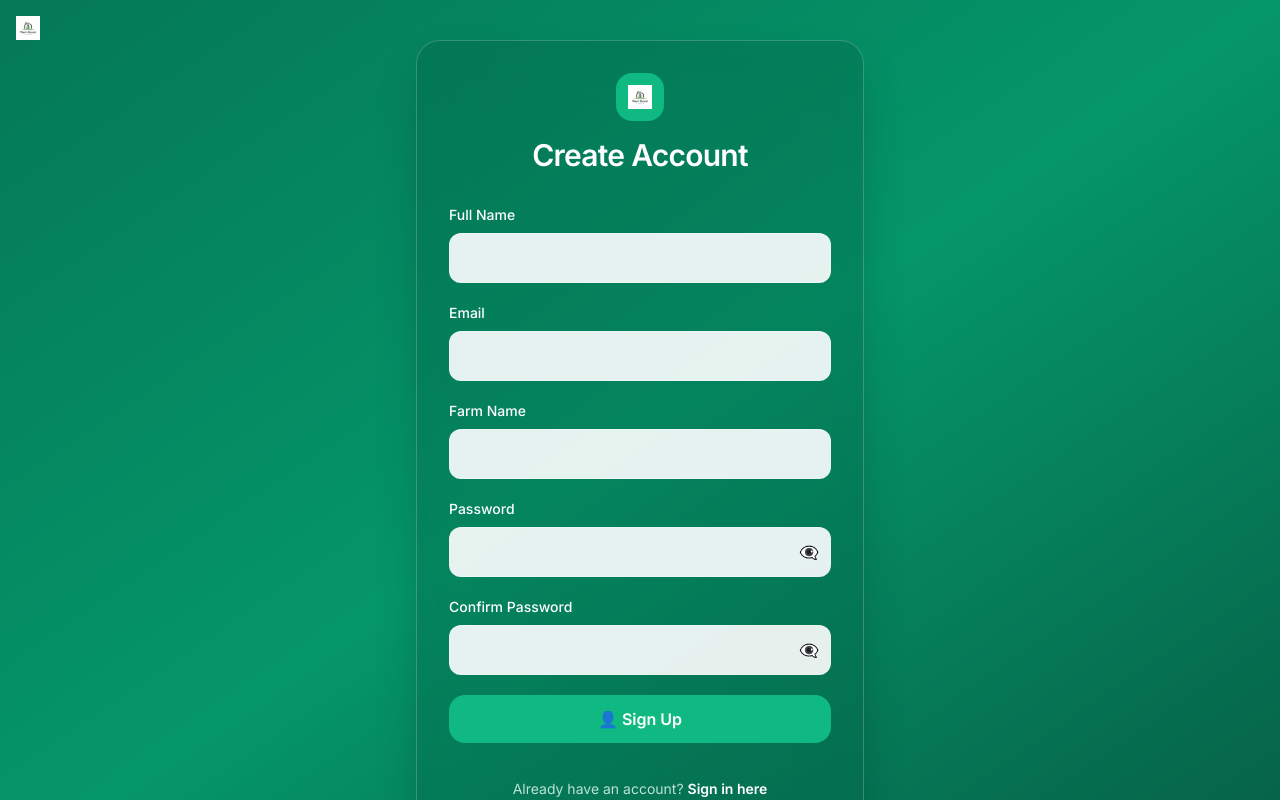
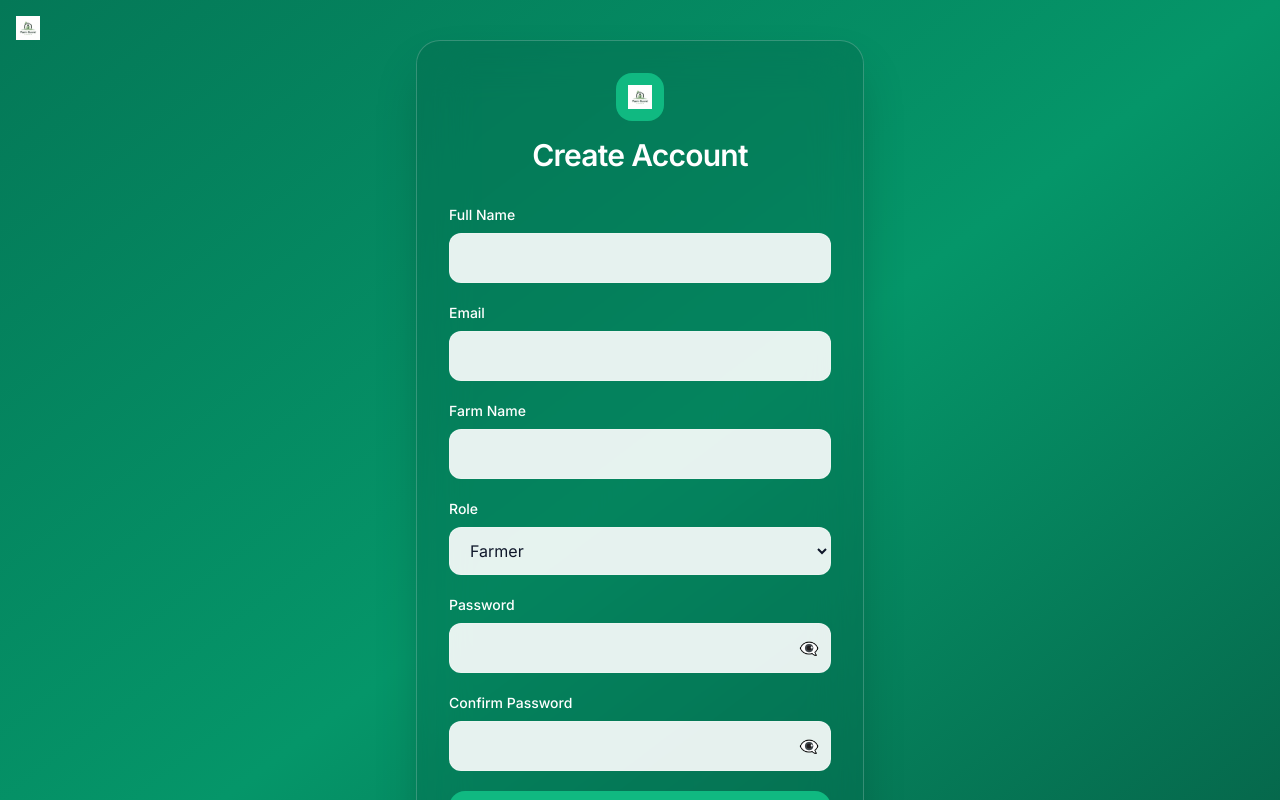
Before and after one commit to isingomaarthur/farmguard, a Next.js app: page /signup in a window 1280 px wide. Shown: the top 800 px of the page. Built offline with nearby package versions, Linux system fonts and the light colour scheme.

Commit message:
signup roles implemented

```diff
--- a/app/signup/page.jsx
+++ b/app/signup/page.jsx
@@ -14,6 +14,7 @@ export default function SignupPage() {
     fullName: '',
     email: '',
     farmName: '',
+    role: 'farmer',
     password: '',
     confirmPassword: ''
   });
@@ -48,7 +49,8 @@ export default function SignupPage() {
         email: formData.email,
         password: formData.password,
         confirmPassword: formData.confirmPassword,
-        farmName: formData.farmName
+        farmName: formData.farmName,
+        role: formData.role
       });
 
       // Store token and redirect
@@ -121,6 +123,23 @@ export default function SignupPage() {
                 required
                 disabled={loading}
               />
+            </div>
+
+            {/* Role */}
+            <div>
+              <label className="block text-sm font-medium mb-2 text-white">Role</label>
+              <select
+                name="role"
+                value={formData.role}
+                onChange={handleChange}
+                className="w-full px-4 py-3 rounded-xl bg-white/90 text-slate-900 border border-white/20 focus:outline-none focus:ring-2 focus:ring-emerald-400 transition"
+                disabled={loading}
+              >
+                <option value="farmer">Farmer</option>
+                <option value="technician">Technician</option>
+                <option value="agronomist">Agronomist</option>
+                <option value="admin">Admin</option>
+              </select>
             </div>
 
             {/* Password */}
```
